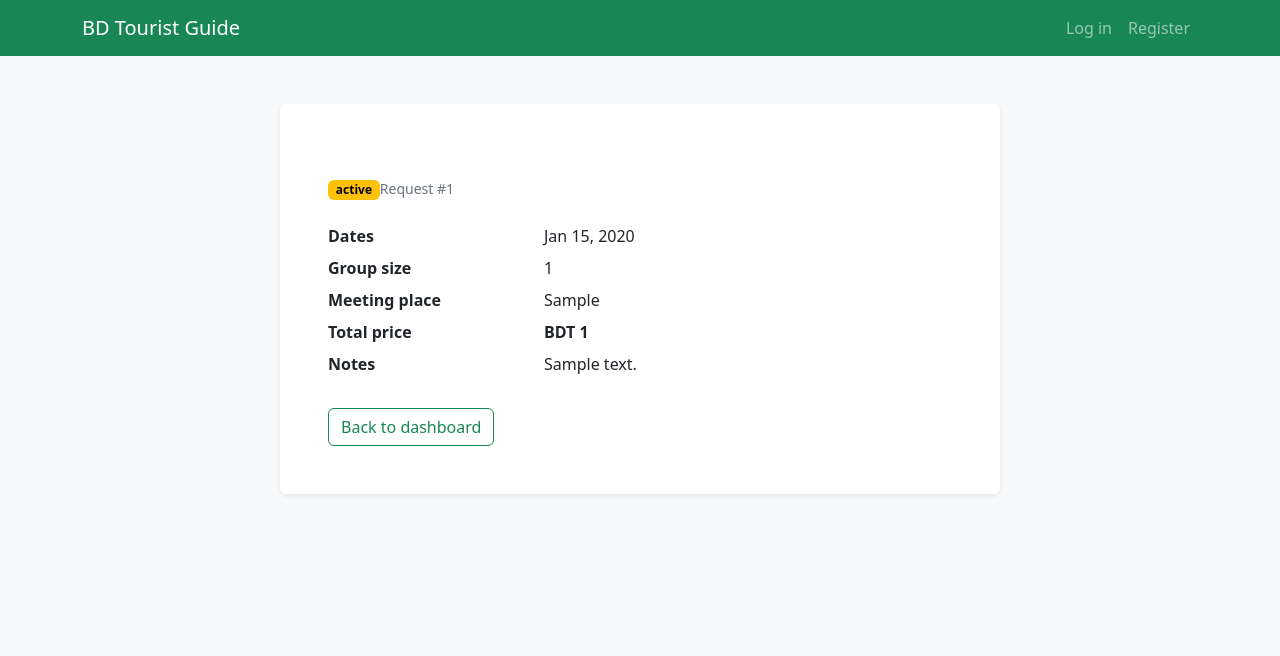
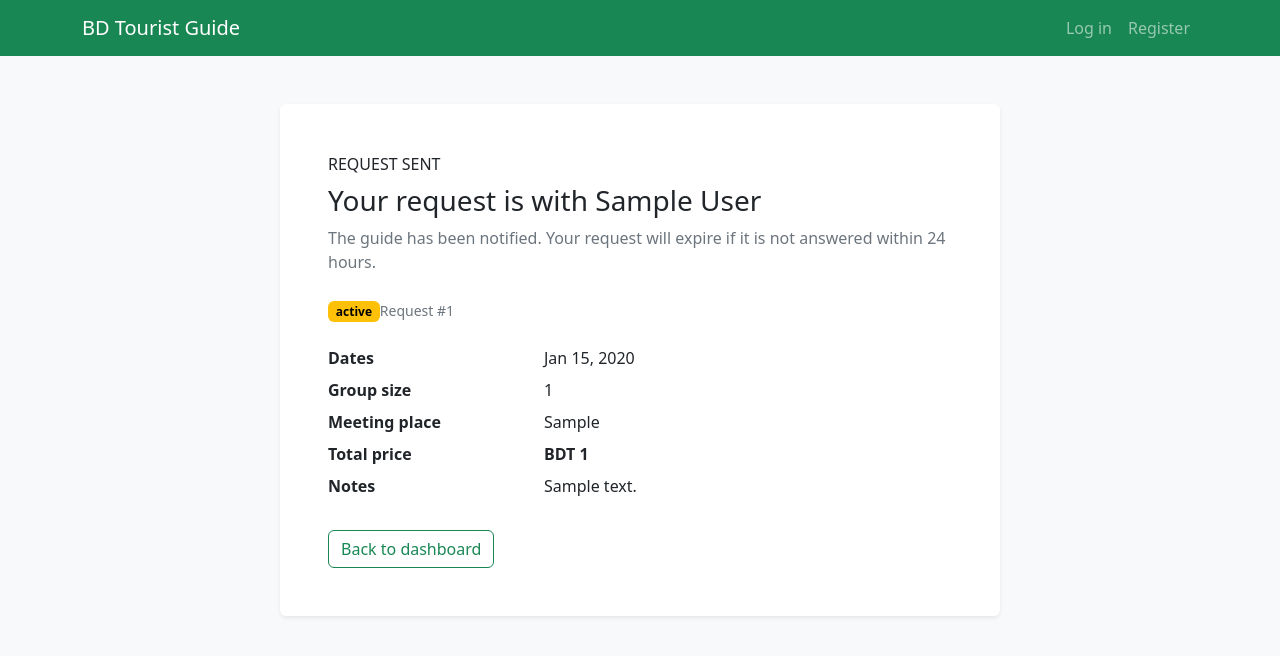
Before and after one commit to mdmhbllm/BD_Tourist_Guide, a Django app: template templates/accounts/booking_detail.html in a window 1280 px wide. Shown: the top 656 px of the page. Run offline with Django 5.2, Linux system fonts and the light colour scheme; the template is opened without the code that fills it: most values are stand-ins (such as "Sample title", 1, 10 or a date in 2020).

Commit message:
Update booking_detail.html
details update file

```diff
--- a/templates/accounts/booking_detail.html
+++ b/templates/accounts/booking_detail.html
@@ -2,6 +2,7 @@
 {% block title %}Booking request #{{ booking.pk }} | BD Tourist Guide{% endblock %}
 {% block content %}
 <div class="card border-0 shadow-sm mx-auto" style="max-width: 720px"><div class="card-body p-4 p-lg-5">
+  <span class="eyebrow">REQUEST SENT</span><h1 class="h3 mt-2">Your request is with {{ booking.guide_application.full_name }}</h1><p class="text-secondary">The guide has been notified. Your request will expire if it is not answered within 24 hours.</p>
   <div class="booking-status mt-4 mb-4"><span class="badge text-bg-warning">{{ booking.get_status_display }}</span><span class="small text-secondary">Request #{{ booking.pk }}</span></div>
   <dl class="row mb-4"><dt class="col-sm-4">Dates</dt><dd class="col-sm-8">{{ booking.start_date|date:"M j, Y" }}{% if booking.end_date != booking.start_date %} – {{ booking.end_date|date:"M j, Y" }}, {{ booking.number_of_days }} days{% endif %}</dd><dt class="col-sm-4">Group size</dt><dd class="col-sm-8">{{ booking.group_size }}</dd><dt class="col-sm-4">Meeting place</dt><dd class="col-sm-8">{{ booking.meeting_place }}</dd><dt class="col-sm-4">Total price</dt><dd class="col-sm-8 fw-bold">BDT {{ booking.total_price }}</dd>{% if booking.notes %}<dt class="col-sm-4">Notes</dt><dd class="col-sm-8">{{ booking.notes|linebreaksbr }}</dd>{% endif %}</dl>
   {% if booking.status == "completed" and not review %}<a class="btn btn-success" href="{% url 'accounts:submit_guide_review' booking.pk %}">Rate and review this guide</a>{% elif review %}<a class="btn btn-outline-success" href="{% url 'accounts:guide_reviews' booking.guide_application_id %}">View your published review</a>{% endif %} <a class="btn btn-outline-success" href="{% url 'accounts:dashboard' %}">Back to dashboard</a>
```
